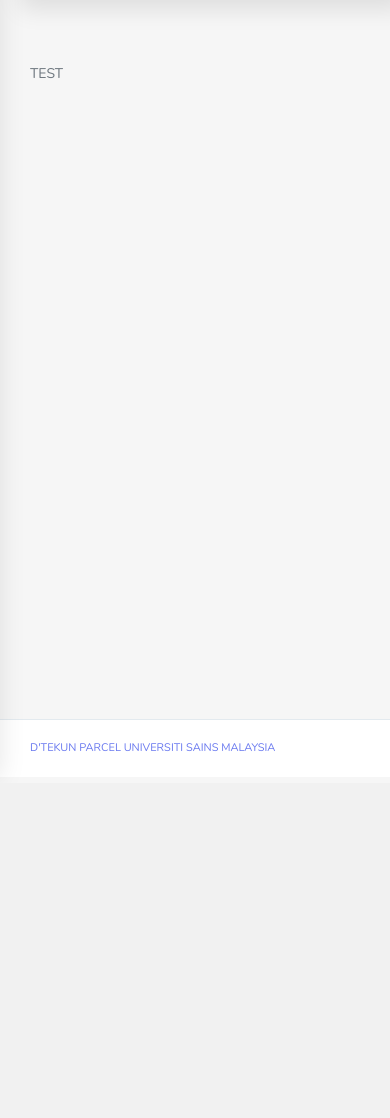
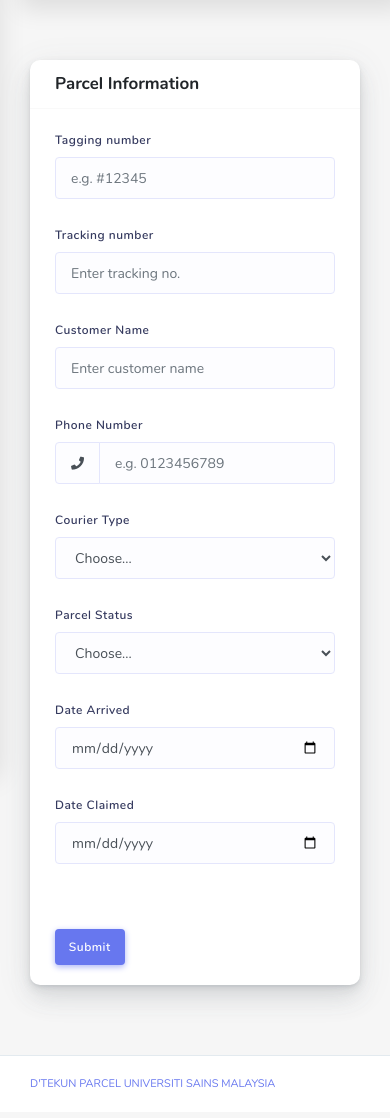
Before and after one commit to aimanrozali/dtekun-parcel, a CodeIgniter app: page /dtekun-parcel/Parcel/recordParcel in a window 390 px wide. Shown: the part 70-1188 px from the top of the page. Before the commit the page ends 847 px from the top, so only its background shows below. Run offline with CodeIgniter, Linux system fonts and the light colour scheme.

Commit message:
record parcel ui

```diff
--- a/application/views/record-parcel.php
+++ b/application/views/record-parcel.php
@@ -1,4 +1,73 @@
 <section>
 
-<p>TEST</p>
+    <div class="card">
+                <div class="card-header">
+                    <h4>Parcel Information</h4>
+                  </div>
+                  <div class="card-body">
+                    <div class="form-row">
+                    <div class="form-group col-md-2">
+                        <label for="inputTagNum">Tagging number</label>
+                        <input type="text" class="form-control" id="inputTagNum" placeholder="e.g. #12345">
+                      </div>
+                      <div class="form-group col-md-4">
+                        <label for="inputTrackNum">Tracking number</label>
+                        <input type="text" class="form-control" id="inputTrackNum" placeholder="Enter tracking no.">
+                      </div>
+                      <div class="form-group col-md-6">
+                        <label for="inputCust">Customer Name</label>
+                        <input type="text" class="form-control" id="inputCust" placeholder="Enter customer name">
+                      </div>
+                    </div>
+                    <div class="form-row">
+                    <div class="form-group col-md-4">
+                    <label>Phone Number</label>
+                      <div class="input-group">
+                        <div class="input-group-prepend">
+                          <div class="input-group-text">
+                            <i class="fas fa-phone"></i>
+                          </div>
+                        </div>
+                        <input type="text" class="form-control phone-number" placeholder="e.g. 0123456789">
+                      </div>
+                      </div>
+                      <div class="form-group col-md-4">
+                        <label for="inputCourier">Courier Type</label>
+                        <select id="inputCourier" class="form-control">
+                          <option selected>Choose...</option>
+                          <option>J&T Express</option>
+                          <option>Pos Laju</option>
+                          <option>Shopee Express</option>
+                          <option>DHL Express</option>
+                          <option>Citylink</option>
+                          <option>GDex</option>
+                          <option>Skynet Express</option>
+                        </select>
+                      </div>
+                    <div class="form-group col-md-4">
+                        <label for="inputStatus">Parcel Status</label>
+                        <select id="inputStatus" class="form-control">
+                          <option selected>Choose...</option>
+                          <option>Arrived</option>
+                          <option>Claimed</option>
+                        </select>
+                      </div>
+                      <div class="form-group col-md-4">
+                      <label>Date Arrived</label>
+                      <input type="date" class="form-control">
+                    </div>
+                    <div class="form-group col-md-4">
+                      <label>Date Claimed</label>
+                      <input type="date" class="form-control">
+                    </div>
+                    </div>
+                    <div class="form-group mb-0">
+                    </div>
+                  </div>
+                  <div class="card-footer">
+                    <button class="btn btn-primary">Submit</button>
+                  </div>
+                </div>
+
+    </div>
 </section>
```
